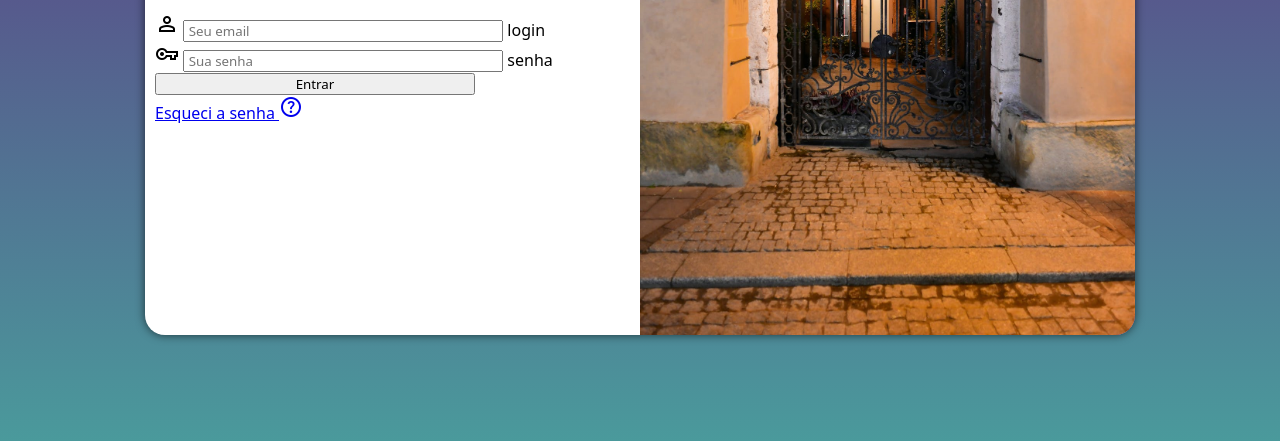
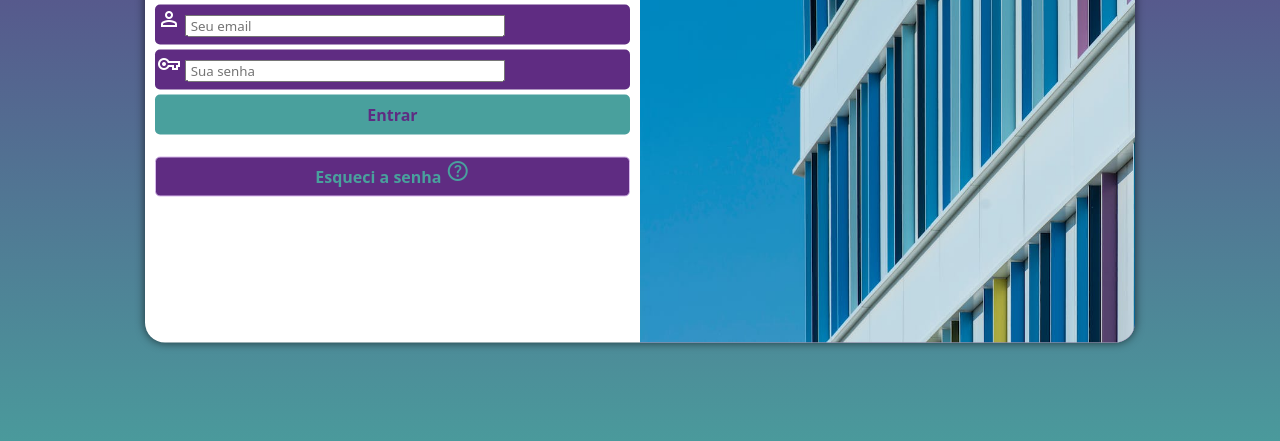
Before and after one commit to jibgs/projeto-login, a plain HTML site: page index.html in a window 1280 px wide. Shown: the part 315-756 px from the top of the page. Drawn offline with nearby package versions, Linux system fonts and the light colour scheme.

Commit message:
formatação do formulário e troca da imagem

```diff
--- a/estilos/style.css
+++ b/estilos/style.css
@@ -24,6 +24,64 @@ body input {
     width: 25vw;
 }
 
+form label {
+    display: none;
+}
+
+form > div.campo {
+    background-color: #5f2c82;
+    border-radius: 5px;
+    display: block;
+    width: 100%;
+    height: 40px;
+    margin: 5px 0px;
+    color: white;
+    border: none;
+    cursor: pointer;
+    padding-left: 2px;
+    padding-top: 2px;
+}
+
+form > input[type=submit] {
+    display: block;
+    font-size: 1em;
+    width: 100%;
+    height: 40px;
+    background-color: #49a09d;
+    color: #5f2c82;
+    font-weight: bolder;
+    border: none;
+    border-radius: 5px;
+    cursor: pointer;
+
+}
+
+form > input[type=submit]:hover {
+    background-color: #d9a2fd;
+    color: #043e3c;
+}
+
+form > a.botao {
+    display: block;
+    text-align: center;
+    font-size: 1em;
+    width: 100%;
+    height: 40px;
+    padding-top: 1px;
+
+    background-color: #5f2c82;
+    color: #49a09d;
+    border: 1px solid #d7b9eb;
+    border-radius: 5px;
+    text-decoration: none;
+    font-weight: bold;
+}
+
+form > a.botao:hover {
+    background-color: #c0fbf9;
+    color: #5f2c82;
+    font-weight: bolder;
+}
 main {
     height: 100vh;
     width: 100vw;
@@ -33,7 +91,7 @@ main {
 section#login {
     background-color: white;
     width: 250px;
-    height: 500px;
+    height: 515px;
     border-radius: 20px;
     box-shadow: 0px 0px 10px rgba(0, 0, 0, 0.637);
     position: absolute;
@@ -47,7 +105,7 @@ section#login {
 
 section#login > div#img {
     display: block;
-    background: #5f2c82 url(../img/portaum-01.jpg) no-repeat;
+    background: #5f2c82 url(../img/predio01.jpg) no-repeat;
     height: 200px;
     background-size: cover;
     background-position: left top;
--- a/index.html
+++ b/index.html
@@ -28,7 +28,7 @@
                         <label for="isenha">senha</label>
                     </div>
                     <input type="submit" value="Entrar"><br>
-                    <a href="esqueci.html">Esqueci a senha <span class="material-symbols-outlined">help</span></a>
+                    <a href="esqueci.html" class="botao">Esqueci a senha <span class="material-symbols-outlined">help</span></a>
                 </form>
             </div>
         </section>
```
Also changed, not shown: img/predio01.jpg (added).
